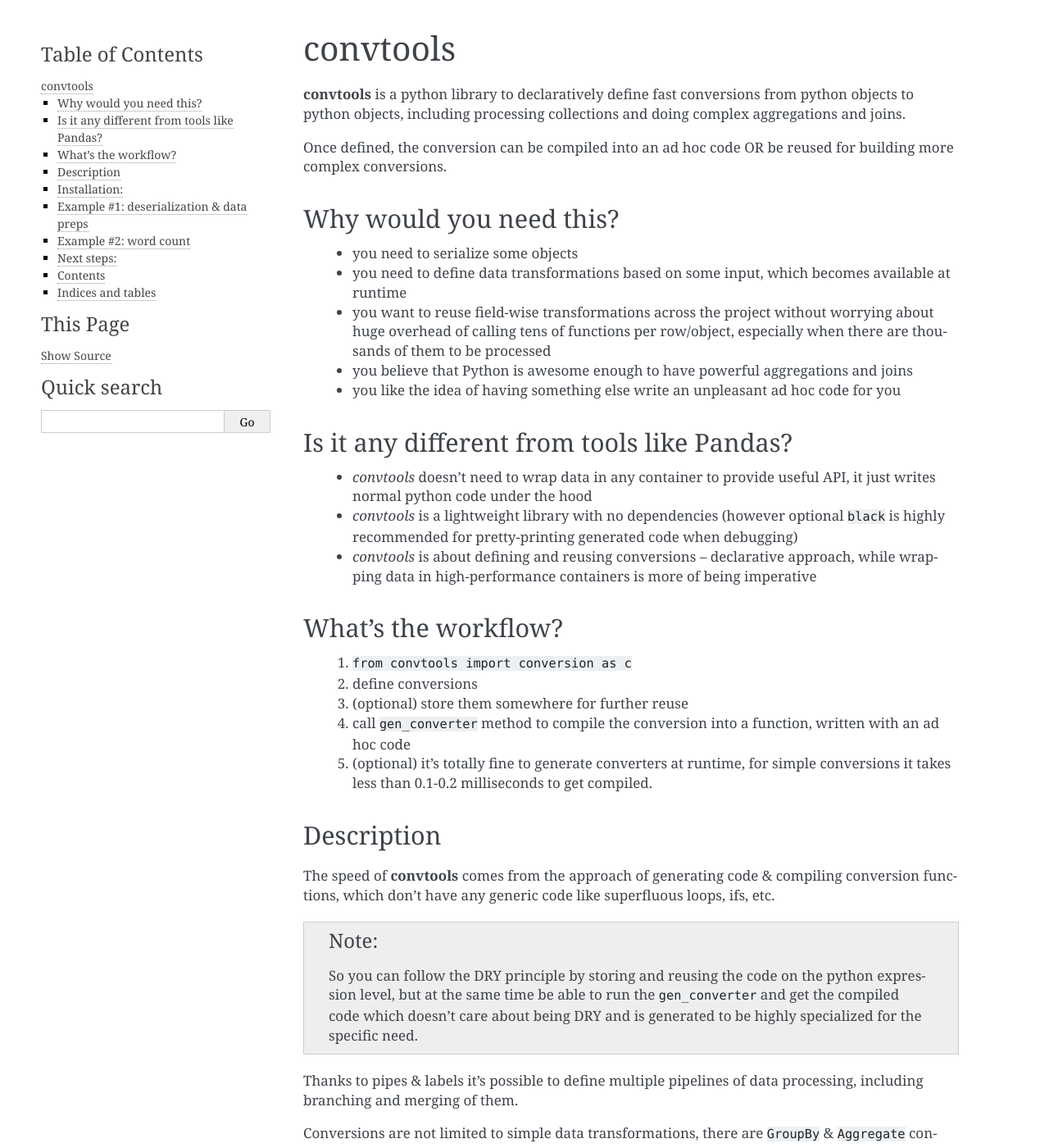
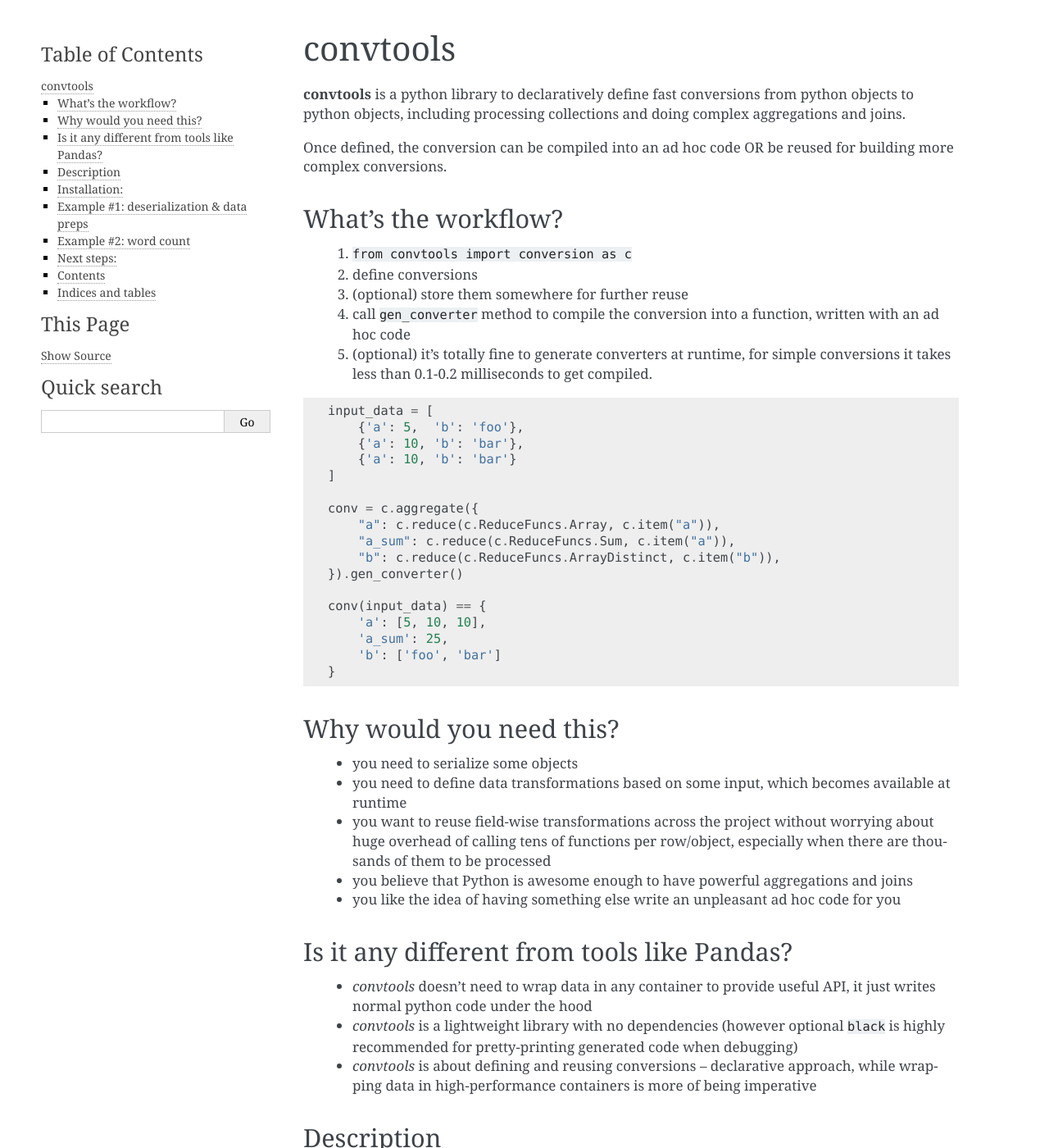
Before and after one commit to westandskif/convtools, a Sphinx documentation site: the page built from docs/index.rst, in a window 1280 px wide and 1400 px high. Shown: the whole window at 82% size. Built offline with Sphinx 7.4.7, drawn with Linux system fonts in a browser that asks for light colours.

```diff
--- a/docs/index.rst
+++ b/docs/index.rst
@@ -11,6 +11,36 @@ doing complex aggregations and joins.
 Once defined, the conversion can be compiled into an ad hoc code OR be reused for
 building more complex conversions.
 
+What's the workflow?
+====================
+
+ 1. ``from convtools import conversion as c``
+ 2. define conversions
+ 3. (optional) store them somewhere for further reuse
+ 4. call ``gen_converter`` method to compile the conversion into a function,
+    written with an ad hoc code
+ 5. (optional) it's totally fine to generate converters at runtime, for simple
+    conversions it takes less than 0.1-0.2 milliseconds to get compiled.
+
+.. code-block:: python
+
+   input_data = [
+       {'a': 5,  'b': 'foo'},
+       {'a': 10, 'b': 'bar'},
+       {'a': 10, 'b': 'bar'}
+   ]
+
+   conv = c.aggregate({
+       "a": c.reduce(c.ReduceFuncs.Array, c.item("a")),
+       "a_sum": c.reduce(c.ReduceFuncs.Sum, c.item("a")),
+       "b": c.reduce(c.ReduceFuncs.ArrayDistinct, c.item("b")),
+   }).gen_converter()
+
+   conv(input_data) == {
+       'a': [5, 10, 10],
+       'a_sum': 25,
+       'b': ['foo', 'bar']
+   }
 Why would you need this?
 ========================
 
```
Also changed, not shown: other parts of docs/index.rst (+0 -12 lines), README.rst (+31 -12 lines).
